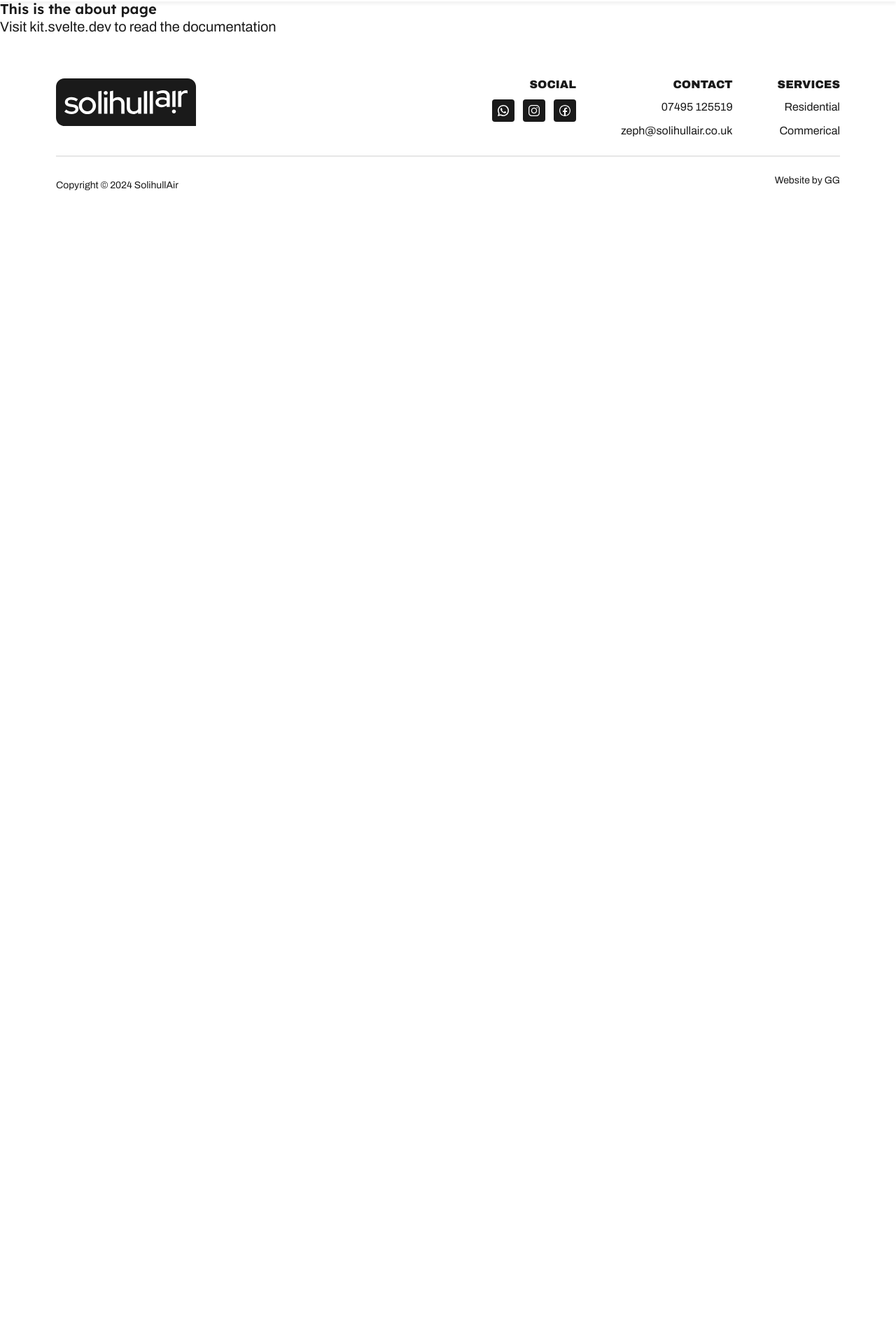
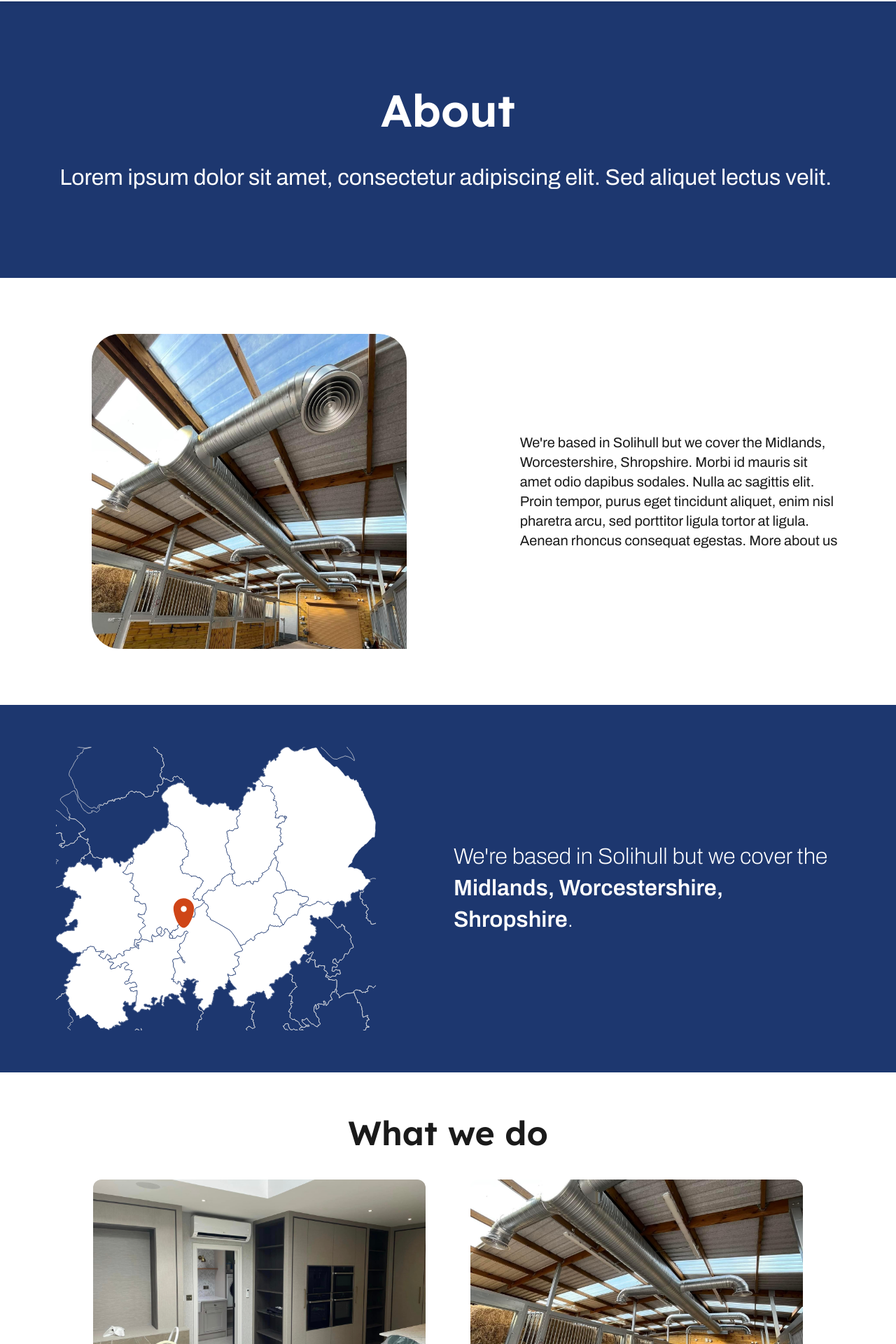
Before and after one commit to gldgrnt/solihullair-site, a SvelteKit app: page /about in a window 1280 px wide. Shown: the part 80-2000 px from the top of the page at 70% size. Before the commit the page ends 800 px from the top, so only its background shows below. Built offline with nearby package versions, Linux system fonts and the light colour scheme.

Commit message:
wip: pageintro and pagetitle components

```diff
--- a/src/lib/components/Header/Mobile/Nav.svelte
+++ b/src/lib/components/Header/Mobile/Nav.svelte
@@ -44,6 +44,7 @@
 
 		&.active {
 			color: var(--sa-colour-ember);
+			text-decoration: underline;
 		}
 	}
 </style>
--- a/src/lib/components/PageSections/AboutUs.svelte
+++ b/src/lib/components/PageSections/AboutUs.svelte
@@ -8,14 +8,12 @@
 	import Section from '../Section.svelte';
 	import Link from '../Link.svelte';
 
+	export let showLink = true;
+
 	let isDesktop: boolean;
-	let isSmallScreen: boolean;
 
 	const innerWidth: Writable<number> = getContext('innerWidth');
-	innerWidth.subscribe((width) => {
-		isDesktop = width > 767;
-		isSmallScreen = width < 999;
-	});
+	innerWidth.subscribe((width) => (isDesktop = width > 767));
 </script>
 
 <Section background="cobalt">
@@ -23,7 +21,7 @@
 		<Grid align="center">
 			<GridItem span={isDesktop ? '5' : '4'}>
 				<Flex justify={isDesktop ? 'flex-end' : 'flex-start'}>
-					<img src="./map.svg" alt="" />
+					<img src="/map.svg" alt="" />
 				</Flex>
 			</GridItem>
 			<GridItem span={isDesktop ? '6 / 13' : '4'}>
@@ -33,14 +31,9 @@
 							>Midlands, Worcestershire, Shropshire</strong
 						>.
 					</p>
-					{#if !isSmallScreen}
-						<p>
-							Morbi id mauris sit amet odio dapibus sodales. Nulla ac sagittis elit. Proin tempor,
-							purus eget tincidunt aliquet, enim nisl pharetra arcu, sed porttitor ligula tortor at
-							ligula.
-						</p>
+					{#if showLink}
+						<Link href="/about">Read more</Link>
 					{/if}
-					<Link href="/about">Read more</Link>
 				</Flex>
 			</GridItem>
 		</Grid>
@@ -62,7 +55,7 @@
 		font-family: var(--sa-font-family-body);
 		line-height: var(--sa-line-height-body);
 		font-size: var(--sa-font-size-subheading);
-		font-weight: 300;
+		font-weight: 200;
 
 		strong {
 			font-weight: 600;
--- /dev/null
+++ b/src/lib/components/PageSections/PageIntro.svelte
@@ -0,0 +1,45 @@
+<script lang="ts">
+	import { getContext } from 'svelte';
+	import type { Writable } from 'svelte/store';
+	import Container from '../Container.svelte';
+	import Flex from '../Flex.svelte';
+	import Grid from '../Grid/Grid.svelte';
+	import GridItem from '../Grid/GridItem.svelte';
+	import Section from '../Section.svelte';
+
+	export let src: string;
+
+	let isDesktop: boolean;
+
+	const innerWidth: Writable<number> = getContext('innerWidth');
+	innerWidth.subscribe((width) => (isDesktop = width > 767));
+</script>
+
+<Section>
+	<Container paddingBlock="80px">
+		<Grid align="center">
+			<GridItem span={isDesktop ? '6' : '4'}>
+				<Flex justify="center">
+					<div style="background-image: url('{src}');" />
+				</Flex>
+			</GridItem>
+			<GridItem span={isDesktop ? '5 / 13' : '4'}><slot /></GridItem>
+		</Grid>
+	</Container>
+</Section>
+
+<style lang="scss">
+	div {
+		aspect-ratio: 1;
+		width: 100%;
+		max-width: 450px;
+		background-size: cover;
+		border-radius: 40px;
+		border-bottom-right-radius: 0;
+
+		@media screen and (max-width: 767px) {
+			max-width: none;
+			margin-bottom: var(--sa-spacing-md);
+		}
+	}
+</style>
--- /dev/null
+++ b/src/lib/components/PageSections/PageTitle.svelte
@@ -0,0 +1,40 @@
+<script lang="ts">
+	import type { Writable } from 'svelte/store';
+	import Container from '../Container.svelte';
+	import Flex from '../Flex.svelte';
+	import Section from '../Section.svelte';
+	import { getContext } from 'svelte';
+
+	export let title: string;
+	export let description: string;
+
+	let isDesktop: boolean;
+
+	const innerWidth: Writable<number> = getContext('innerWidth');
+	innerWidth.subscribe((width) => (isDesktop = width > 767));
+</script>
+
+<Section background="cobalt">
+	<Container paddingBlock="120px">
+		<Flex
+			direction="column"
+			align={isDesktop ? 'center' : 'flex-start'}
+			gap={isDesktop ? '40px' : 'var(--sa-spacing-md)'}
+		>
+			<h1 class="h1">{title}</h1>
+			<p>{description}</p>
+		</Flex>
+	</Container>
+</Section>
+
+<style lang="scss">
+	p {
+		font-size: var(--sa-font-size-subheading);
+		text-align: center;
+		font-weight: 400;
+
+		@media screen and (max-width: 767px) {
+			text-align: left;
+		}
+	}
+</style>
--- a/src/lib/components/PageSections/SiteIntro.svelte
+++ b/src/lib/components/PageSections/SiteIntro.svelte
@@ -20,8 +20,8 @@
 		disableremoteplayback
 		playsinline
 	>
-		<source src="./aircon.webm" type="video/webm" />
-		<source src="./aircon.mp4" type="video/mp4" />
+		<source src="/aircon.webm" type="video/webm" />
+		<source src="/aircon.mp4" type="video/mp4" />
 	</video>
 	<Section background="transparent">
 		<Container {paddingBlock}>
--- a/src/lib/components/PageSections/WhatWeDo.svelte
+++ b/src/lib/components/PageSections/WhatWeDo.svelte
@@ -21,14 +21,14 @@
 				justify="center"
 				direction={isDesktop ? 'row' : 'column'}
 			>
-				<ServiceCard href="/services/residential" src="./residential.png?w=400&h=300&format=webp">
+				<ServiceCard href="/services/residential" src="/residential.png?w=400&h=300&format=webp">
 					<h3 slot="title" class="h3">Residential</h3>
 					<p slot="description">
 						Nulla ac sagittis elit. Proin tempor, purus eget tincidunt aliquet, enim nisl pharetra
 						arcu.
 					</p>
 				</ServiceCard>
-				<ServiceCard href="/services/residential" src="./commercial.jpg?w=400&h=300&format=webp">
+				<ServiceCard href="/services/residential" src="/commercial.jpg?w=400&h=300&format=webp">
 					<h3 slot="title" class="h3">Commercial</h3>
 					<p slot="description">
 						Nulla ac sagittis elit. Proin tempor, purus eget tincidunt aliquet, enim nisl pharetra
--- a/src/lib/components/PageSections/WhyChooseUs.svelte
+++ b/src/lib/components/PageSections/WhyChooseUs.svelte
@@ -25,8 +25,8 @@
 				</GridItem>
 				<GridItem span={isDesktop ? '5 / 13' : '4'}>
 					<Flex gap="var(--sa-spacing-xl)">
-						<img src="./city-guilds-qualified.png" alt="City Guilds Qualification" />
-						<img src="./refcom-gas.png" alt="Refcom F-Gas Certification" />
+						<img src="/city-guilds-qualified.png" alt="City Guilds Qualification" />
+						<img src="/refcom-gas.png" alt="Refcom F-Gas Certification" />
 					</Flex>
 				</GridItem>
 			</Grid>
--- a/src/lib/styles/_fonts.scss
+++ b/src/lib/styles/_fonts.scss
@@ -24,6 +24,10 @@ h5,
 	font-weight: 600;
 }
 
+.h1 {
+	font-size: var(--sa-font-size-title);
+}
+
 .h2 {
 	font-size: var(--sa-font-size-heading);
 }
--- a/src/routes/about/+page.svelte
+++ b/src/routes/about/+page.svelte
@@ -1,2 +1,30 @@
-<h1>This is the about page</h1>
-<p>Visit <a href="https://kit.svelte.dev">kit.svelte.dev</a> to read the documentation</p>
+<script lang="ts">
+	import AboutUs from '$lib/components/PageSections/AboutUs.svelte';
+	import GetInTouch from '$lib/components/PageSections/GetInTouch.svelte';
+	import PageIntro from '$lib/components/PageSections/PageIntro.svelte';
+	import PageTitle from '$lib/components/PageSections/PageTitle.svelte';
+	import WhatWeDo from '$lib/components/PageSections/WhatWeDo.svelte';
+	import WhyChooseUs from '$lib/components/PageSections/WhyChooseUs.svelte';
+</script>
+
+<PageTitle
+	title="About"
+	description="Lorem ipsum dolor sit amet, consectetur adipiscing elit. Sed aliquet lectus velit. "
+/>
+
+<PageIntro src="/commercial.jpg">
+	<p>
+		We're based in Solihull but we cover the Midlands, Worcestershire, Shropshire. Morbi id mauris
+		sit amet odio dapibus sodales. Nulla ac sagittis elit. Proin tempor, purus eget tincidunt
+		aliquet, enim nisl pharetra arcu, sed porttitor ligula tortor at ligula. Aenean rhoncus
+		consequat egestas. More about us
+	</p>
+</PageIntro>
+
+<AboutUs showLink={false} />
+<WhatWeDo />
+<WhyChooseUs />
+<GetInTouch />
+
+<style lang="scss">
+</style>
```
